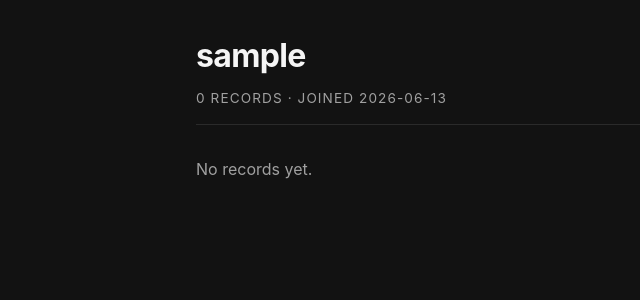
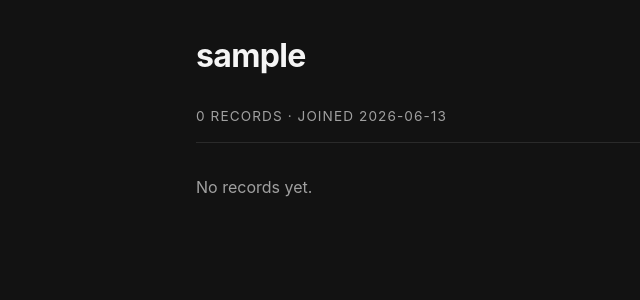
Before and after one commit to Amirski77/RECORD-50, a Flask app: a page that uses templates/layout.html in a window 1280 px wide. Shown: the part 63-363 px from the top of the page, without its empty margins (108-748 px from the left). Run offline with Flask 3, Linux system fonts and the light colour scheme; the visitor is signed in with stand-in values (Sample User, id 1); data comes from the database, SQL or seed files in the repository; data that the repository does not hold is empty; parts of the project's set-up code (start-up, migrations or seed data) failed here and were passed over.

Commit message:
Space out profile header elements and reorder music links

```diff
--- a/static/styles.css
+++ b/static/styles.css
@@ -499,6 +499,12 @@ button[type="submit"]:active,
     font-size: 0.85rem;
     text-transform: uppercase;
     letter-spacing: 0.08em;
+    margin-top: 0;
+    margin-bottom: 8px;
+}
+
+.profile-streak {
+    margin-top: 6px;
 }
 
 /* ============ Mobile ============ */
@@ -574,7 +580,8 @@ button[type="submit"]:active,
 .profile-links {
     display: flex;
     gap: 12px;
-    margin-top: 8px;
+    margin-top: 12px;
+    margin-bottom: 14px;
 }
 
 .profile-links a {
```
